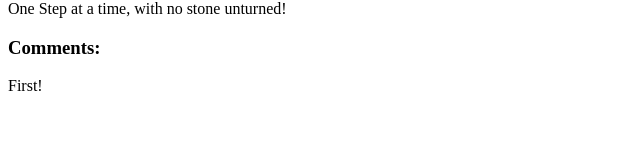
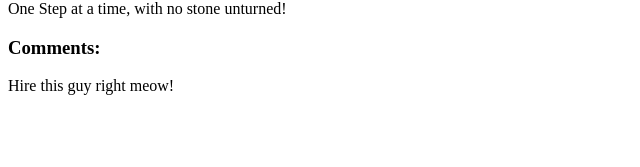
Before and after one commit to Dujota/blog-post-react, a React (Create React App) app: page / in a window 1280 px wide. Shown: the part 114-281 px from the top of the page, without its empty margins (0-640 px from the left). Built offline with nearby package versions, Linux system fonts and the light colour scheme.

Commit message:
playing around with creating an object in the app.js

```diff
--- a/src/App.js
+++ b/src/App.js
@@ -6,6 +6,11 @@ import Comments from './Comments.js';
 
 class Post extends Component {
   render() {
+    let allComments = [
+      <Comments body={this.props.comments[0]} />,
+      <Comments body={this.props.comments[1]} />,
+      <Comments body={this.props.comments[2]} />
+    ];
     return (
       <div id="post">
         <h1 className="title">
@@ -14,8 +19,8 @@ class Post extends Component {
         <p className="author">by {this.props.author}</p>
         <p className="body">{this.props.body}</p>
         <h3 className="comments">Comments:</h3>
-
-        <Comments body={this.props.comments[0]} />
+        <p>{allComments[2]}</p>
+        {/* <Comments body={this.props.comments[0]} /> */}
 
       </div>
     );
```
